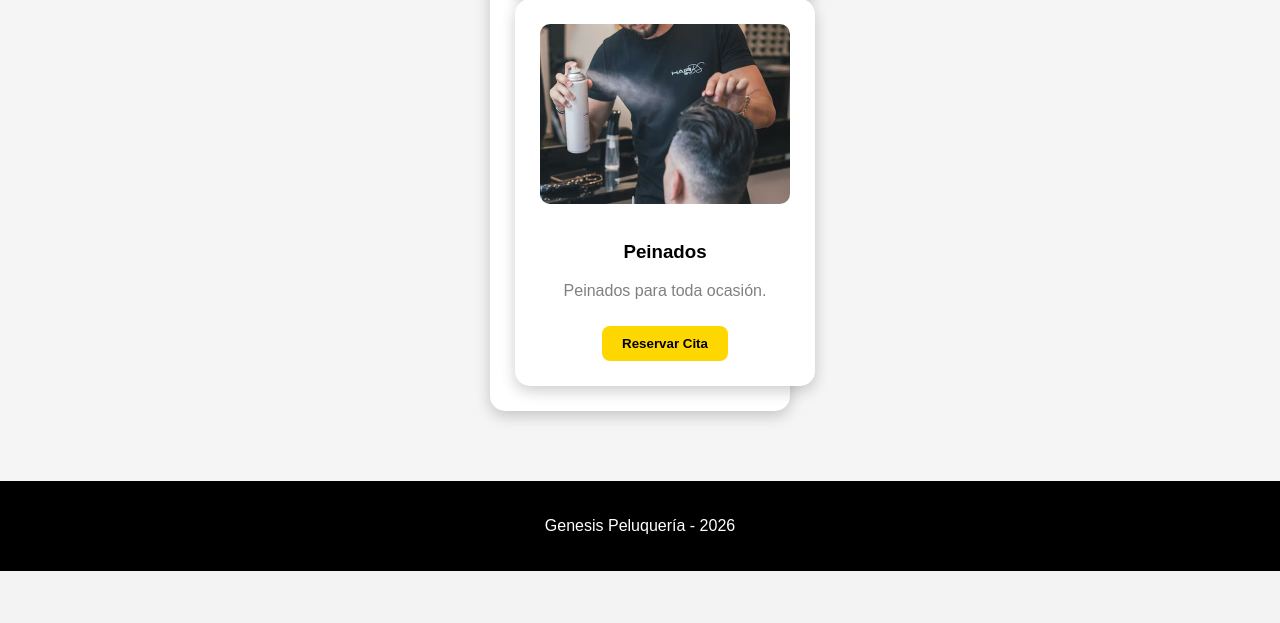
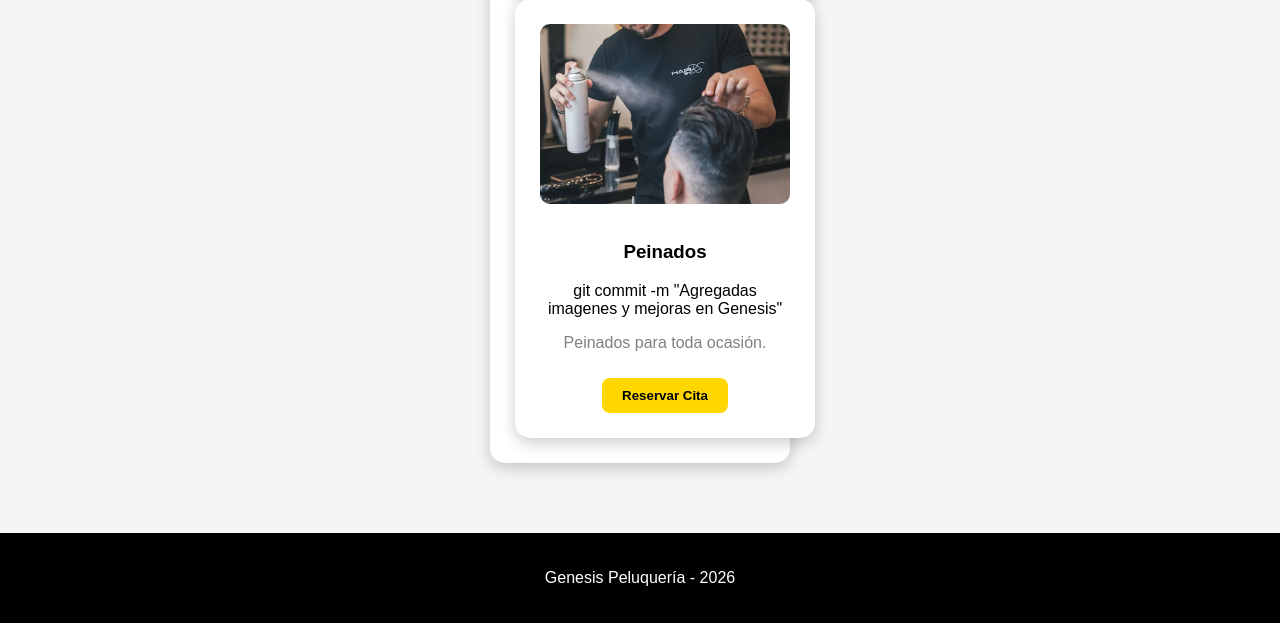
Before and after one commit to xleftx1/e, a Flask app: page / in a window 1280 px wide. Shown: the part 1507-2130 px from the top of the page. Before the commit the page ends 2078 px from the top, so only its background shows below. Run offline with Flask 3, Linux system fonts and the light colour scheme.

Commit message:
Actualizacion de Genesis

```diff
--- a/Desktop/Peluqueria 1/templates/index.html
+++ b/Desktop/Peluqueria 1/templates/index.html
@@ -55,7 +55,7 @@
 <div class="tarjeta">
     <img src="/static/img/peinado.avif" alt="Peinados">
 
-    <h3>Peinados</h3>
+    <h3>Peinados</h3>git commit -m "Agregadas imagenes y mejoras en Genesis"
 
     <p>Peinados para toda ocasión.</p>
 
```
